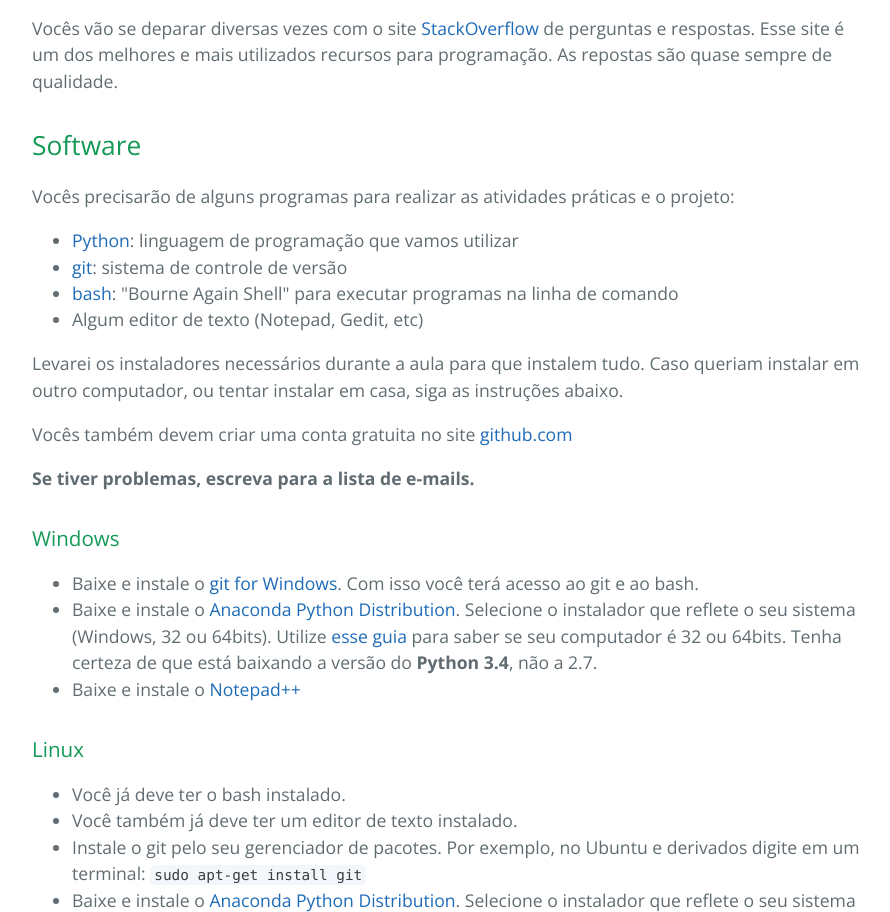
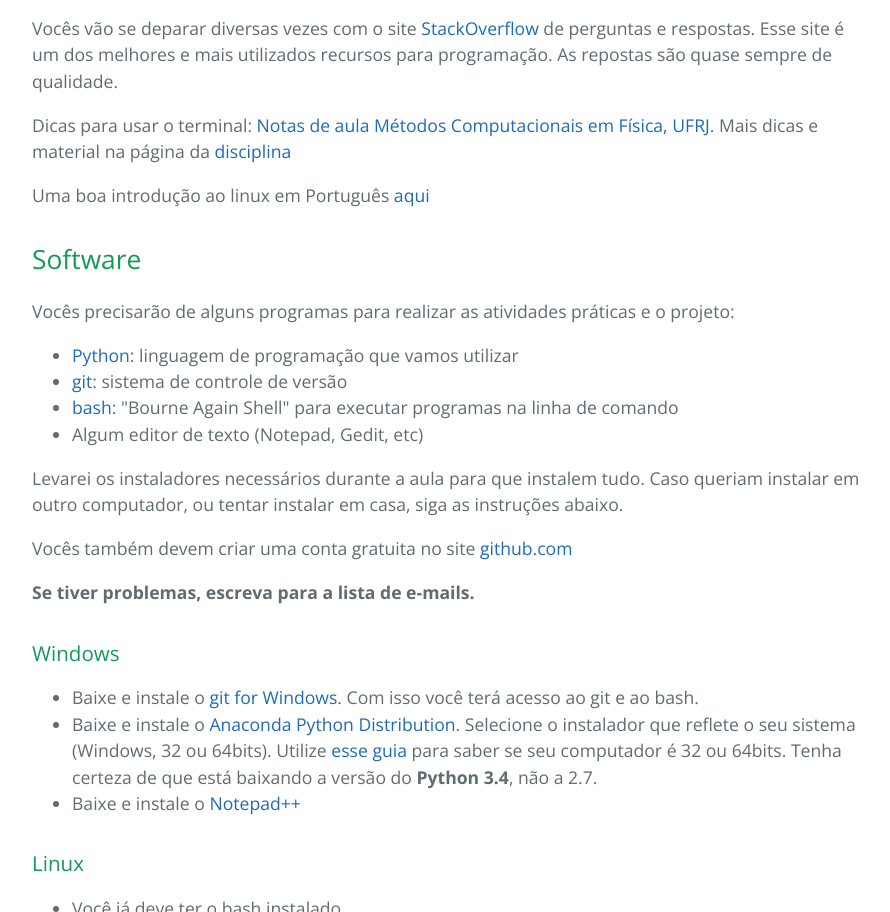
Before and after one commit to mat-esp/about, a plain HTML site: page index.html in a window 1280 px wide. Shown: the part 3336-4248 px from the top of the page, without its empty margins (192-1082 px from the left). Drawn offline with nearby package versions, Linux system fonts and the light colour scheme.

```diff
--- a/index.html
+++ b/index.html
@@ -155,6 +155,10 @@
 <a href="http://stackoverflow.com/">StackOverflow</a> de perguntas e respostas. Esse site
 é um dos melhores e mais utilizados recursos para programação. As repostas são
 quase sempre de qualidade.</p>
+
+<p>Dicas para usar o terminal: <a href="http://www.if.ufrj.br/%7Esandra/MetComp/doc/unix_helder.pdf">Notas de aula Métodos Computacionais em Física, UFRJ</a>. Mais dicas e material na página da <a href="http://www.if.ufrj.br/%7Esandra/MetComp/2012-2/">disciplina</a></p>
+
+<p>Uma boa introdução ao linux em Português <a href="http://www.guiafoca.org/?page_id=14">aqui</a></p>
 
 <h2>
 <a id="software" class="anchor" href="#software" aria-hidden="true"><span class="octicon octicon-link"></span></a>Software</h2>
```
Also changed, not shown: params.json (+1 -1 lines).
